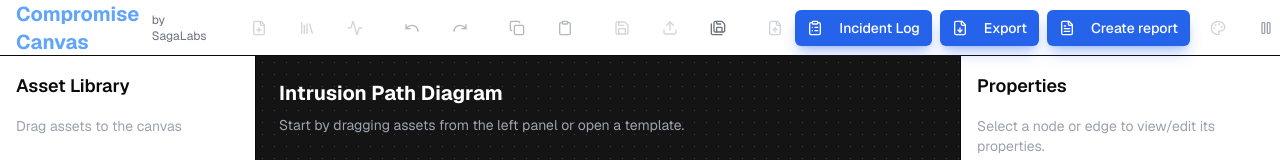
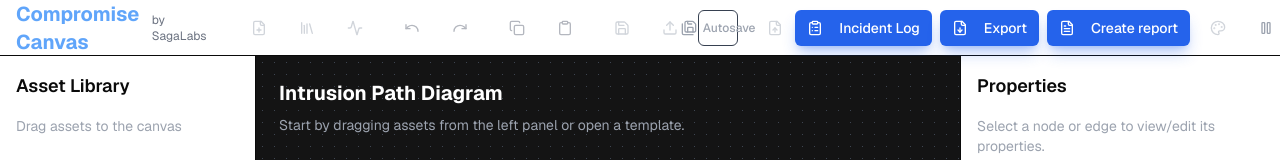
Before and after one commit to SagaLabs/CompromiseCanvas, a Next.js app: page / in a window 1280 px wide. Shown: the top 160 px of the page. Built offline with nearby package versions, Linux system fonts and the light colour scheme.

Commit message:
Increase autosave control visibility

```diff
--- a/components/header-controls.tsx
+++ b/components/header-controls.tsx
@@ -125,7 +125,7 @@ export default function HeaderControls({
         <div className="flex items-center gap-2">
           <Button
             variant="ghost"
-            size="icon"
+            size="sm"
             onClick={onStartFromScratch}
             className="text-gray-300 hover:bg-gray-700"
             title="Start from scratch"
@@ -237,18 +237,19 @@ export default function HeaderControls({
             aria-label="Toggle autosave"
             onClick={() => onToggleAutosave(!autosaveEnabled)}
             title={autosaveTitle}
-            className={`relative hover:bg-gray-700 ${
+            className={`relative h-9 gap-1.5 border px-2.5 ${
               autosaveStatus === "error"
-                ? "text-red-400"
+                ? "border-red-500/40 bg-red-500/10 text-red-300 hover:bg-red-500/15 hover:text-red-200"
                 : autosaveEnabled
-                  ? "text-green-400"
-                  : "text-gray-500"
+                  ? "border-green-500/40 bg-green-500/10 text-green-300 hover:bg-green-500/15 hover:text-green-200"
+                  : "border-gray-700 text-gray-400 hover:bg-gray-700 hover:text-gray-200"
             }`}
           >
             <SaveAll
-              className={`h-5 w-5 ${autosaveStatus === "saving" ? "animate-pulse" : ""}`}
+              className={`h-4 w-4 ${autosaveStatus === "saving" ? "animate-pulse" : ""}`}
               aria-hidden="true"
             />
+            <span className="text-xs font-medium">Autosave</span>
             <span
               className="sr-only"
               aria-live="polite"
```
